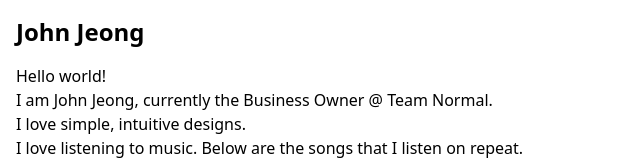
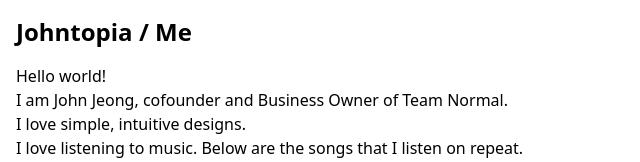
Before and after one commit to ComputelessComputer/johnjeong.com, a Next.js app: page / in a window 1280 px wide. Shown: the top 162 px of the page, without its empty margins (0-640 px from the left). Built offline with nearby package versions, Linux system fonts and the light colour scheme; no server answers.

Commit message:
✅ FEAT: Toolbar nav breadcrumb

```diff
--- a/components/Header.tsx
+++ b/components/Header.tsx
@@ -1,11 +1,18 @@
+import Link from "next/link";
+
 type Props = {
-  title: string;
+  subtitle: string;
 };
 
-const Header = ({ title }: Props) => {
+const Header = ({ subtitle }: Props) => {
   return (
     <header className="w-full p-4">
-      <h1 className="font-bold text-2xl">{title}</h1>
+      <h1 className="font-bold text-2xl">
+        <span>
+          <Link href="/">Johntopia</Link>
+        </span>{" "}
+        / {subtitle}
+      </h1>
     </header>
   );
 };
--- a/components/Layout.tsx
+++ b/components/Layout.tsx
@@ -2,14 +2,14 @@ import Footer from "./Footer";
 import Header from "./Header";
 
 type Props = {
-  title: string;
+  subtitle: string;
   children: React.ReactNode;
 };
 
-const Layout = ({ title, children }: Props) => {
+const Layout = ({ subtitle, children }: Props) => {
   return (
     <div>
-      <Header title={title} />
+      <Header subtitle={subtitle} />
       <main className="px-4">{children}</main>
       <Footer />
     </div>
--- a/package.json
+++ b/package.json
@@ -1,6 +1,6 @@
 {
   "name": "johnjeong",
-  "version": "1.2.0",
+  "version": "1.3.0",
   "private": true,
   "scripts": {
     "dev": "next dev",
--- a/pages/essays/[id].tsx
+++ b/pages/essays/[id].tsx
@@ -22,13 +22,9 @@ const Essay = ({ essay }: Props) => {
           content={essay.content.substring(0, 120)}
         />
         <meta property="og:type" content="article" />
-        <meta
-          property="og:url"
-          content={`https://johnjeong.com/essays/${essay.id}`}
-        />
         <meta name="viewport" content="width=device-width, initial-scale=1" />
       </Head>
-      <Layout title={essay.title}>
+      <Layout subtitle={essay.title}>
         <section id="essay">
           <p className="text-sm mb-2">
             Created at: {formatDate(essay.createdAt)}
--- a/pages/essays/index.tsx
+++ b/pages/essays/index.tsx
@@ -17,10 +17,9 @@ const Essays = ({ essayPreviews }: Props) => {
         <meta name="description" content="Essays by John Jeong" />
         <meta property="og:title" content="Essays · John Jeong" />
         <meta property="og:description" content="Essays by John Jeong" />
-        <meta property="og:url" content="https://johnjeong.com/essays" />
         <meta name="viewport" content="width=device-width, initial-scale=1" />
       </Head>
-      <Layout title={"Essays"}>
+      <Layout subtitle={"Essays"}>
         <section id="essays">
           <ul className="ml-4 list-disc">
             {essayPreviews.map((essayPreview) => (
--- a/pages/index.tsx
+++ b/pages/index.tsx
@@ -9,21 +9,20 @@ const Home = () => {
         <title>John Jeong</title>
         <meta
           name="description"
-          content="I am John Jeong, currently the Business Owner @ Team Normal."
+          content="I am John Jeong, cofounder and Business Owner of Team Normal."
         />
         <meta name="og:title" content="John Jeong" />
         <meta
           name="og:description"
-          content="I am John Jeong, currently the Business Owner @ Team Normal."
+          content="I am John Jeong, cofounder and Business Owner of Team Normal."
         />
-        <meta name="og:url" content="https://johnjeong.com" />
         <meta name="og:site_name" content="John Jeong" />
         <meta name="viewport" content="width=device-width, initial-scale=1" />
       </Head>
-      <Layout title={"John Jeong"}>
+      <Layout subtitle={"Me"}>
         <section id="bio" className="mb-4">
           <p>Hello world!</p>
-          <p>I am John Jeong, currently the Business Owner @ Team Normal.</p>
+          <p>I am John Jeong, cofounder and Business Owner of Team Normal.</p>
           <p>I love simple, intuitive designs.</p>
           <p>
             I love listening to music. Below are the songs that I listen on
```
